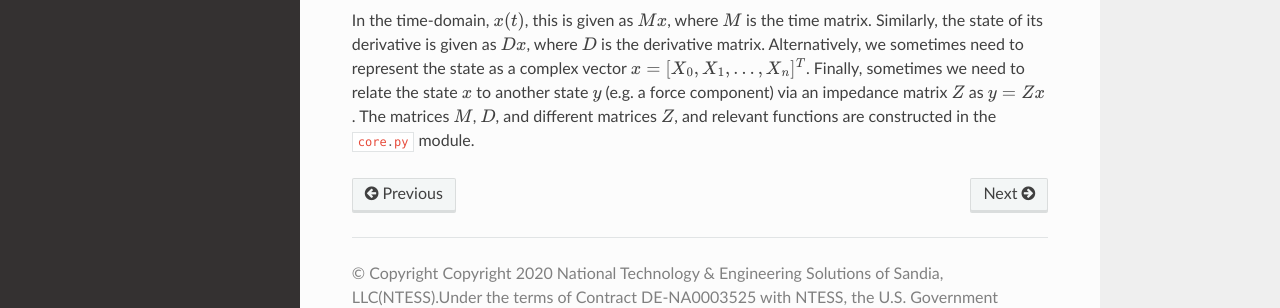
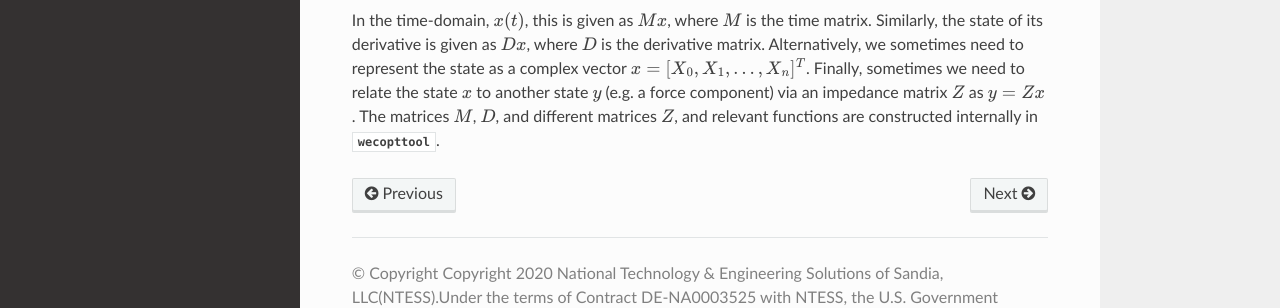
Before and after one commit to sandialabs/WecOptTool, a Sphinx documentation site: the page built from docs/source/implementation.rst, in a window 1280 px wide and 900 px high, scrolled down 996 px. Shown: the part 509-817 px from the top of the window. Built offline with Sphinx 7.4.7 and the Read the Docs theme 2.0.0, drawn with Linux system fonts in a browser that asks for light colours; pages that are not in the unit, such as notebooks, are missing from menus.

Commit message:
hyperlink to API

```diff
--- a/docs/source/implementation.rst
+++ b/docs/source/implementation.rst
@@ -68,4 +68,4 @@
 Similarly, the state of its derivative is given as :math:`Dx`, where :math:`D` is the derivative matrix.
 Alternatively, we sometimes need to represent the state as a complex vector :math:`x=[X_0, X_1, \dots, X_n]^T`.
 Finally, sometimes we need to relate the state :math:`x` to another state :math:`y` (e.g. a force component) via an impedance matrix :math:`Z` as :math:`y = Zx`.
-The matrices :math:`M`, :math:`D`, and different matrices :math:`Z`, and relevant functions are constructed in the :python:`core.py` module.
+The matrices :math:`M`, :math:`D`, and different matrices :math:`Z`, and relevant functions are constructed internally in :py:mod:`wecopttool`.
```
